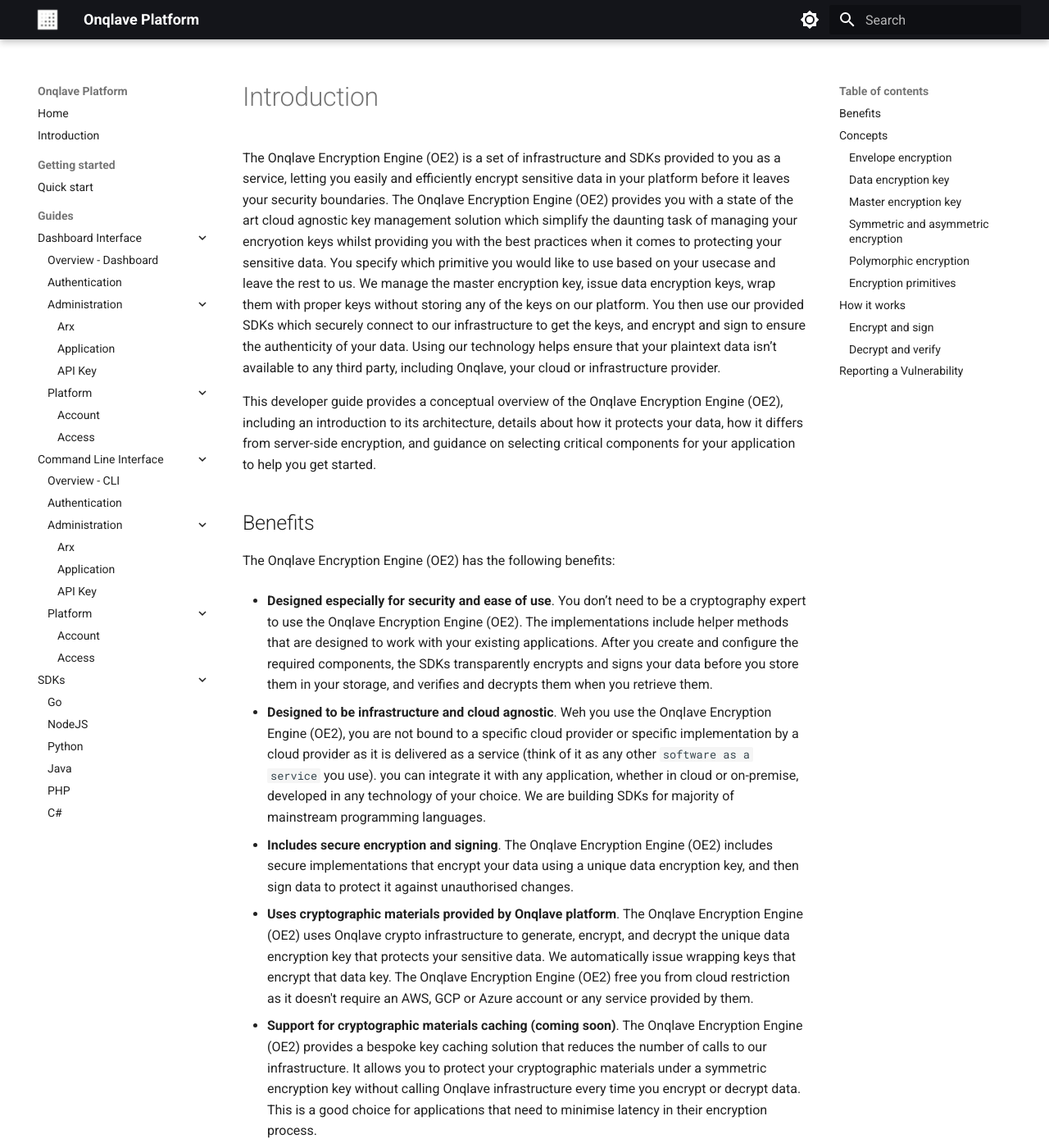
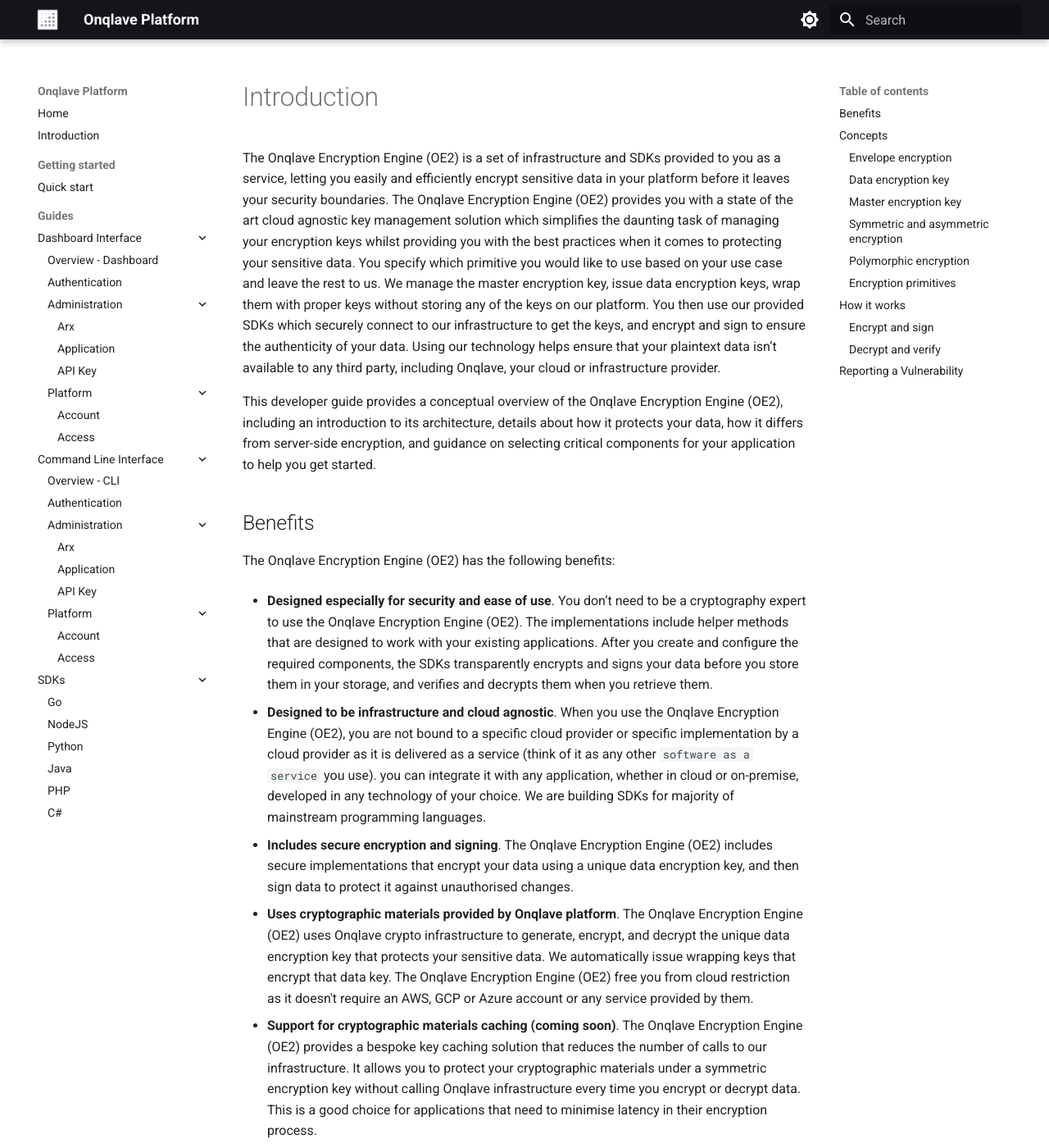
Before and after one commit to onqlavelabs/onqlave.docs, an MkDocs documentation site: the page built from docs/external-sources/architecture.md, in a window 1280 px wide and 1400 px high. Shown: the whole window at 82% size. Built offline with MkDocs 1.6.1 and Material for MkDocs 9.7.7, drawn with Linux system fonts in a browser that asks for light colours; the version menu is left out; some of the changed text lies outside the part shown.

Commit message:
fix spelling error
Signed-off-by: dcatonqlave <dc@onqlave.com>

```diff
--- a/docs/external-sources/architecture.md
+++ b/docs/external-sources/architecture.md
@@ -1,6 +1,6 @@
 # Introduction
 
-The Onqlave Encryption Engine (OE2) is a set of infrastructure and SDKs provided to you as a service, letting you easily and efficiently encrypt sensitive data in your platform before it leaves your security boundaries. The Onqlave Encryption Engine (OE2) provides you with a state of the art cloud agnostic key management solution which simplify the daunting task of managing your encryotion keys whilst providing you with the best practices when it comes to protecting your sensitive data. You specify which primitive you would like to use based on your usecase and leave the rest to us. We manage the master encryption key, issue data encryption keys, wrap them with proper keys without storing any of the keys on our platform. You then use our provided SDKs which securely connect to our infrastructure to get the keys, and encrypt and sign to ensure the authenticity of your data. Using our technology helps ensure that your plaintext data isn’t available to any third party, including Onqlave, your cloud or infrastructure provider.
+The Onqlave Encryption Engine (OE2) is a set of infrastructure and SDKs provided to you as a service, letting you easily and efficiently encrypt sensitive data in your platform before it leaves your security boundaries. The Onqlave Encryption Engine (OE2) provides you with a state of the art cloud agnostic key management solution which simplifies the daunting task of managing your encryption keys whilst providing you with the best practices when it comes to protecting your sensitive data. You specify which primitive you would like to use based on your use case and leave the rest to us. We manage the master encryption key, issue data encryption keys, wrap them with proper keys without storing any of the keys on our platform. You then use our provided SDKs which securely connect to our infrastructure to get the keys, and encrypt and sign to ensure the authenticity of your data. Using our technology helps ensure that your plaintext data isn’t available to any third party, including Onqlave, your cloud or infrastructure provider.
 
 This developer guide provides a conceptual overview of the Onqlave Encryption Engine (OE2), including an introduction to its architecture, details about how it protects your data, how it differs from server-side encryption, and guidance on selecting critical components for your application to help you get started.
 
@@ -25,7 +25,7 @@
 
 - **Designed especially for security and ease of use**. You don’t need to be a cryptography expert to use the Onqlave Encryption Engine (OE2). The implementations include helper methods that are designed to work with your existing applications. After you create and configure the required components, the SDKs transparently encrypts and signs your data before you store them in your storage, and verifies and decrypts them when you retrieve them.
 
-- **Designed to be infrastructure and cloud agnostic**. Weh you use the Onqlave Encryption Engine (OE2), you are not bound to a specific cloud provider or specific implementation by a cloud provider as it is delivered as a service (think of it as any other `software as a service` you use). you can integrate it with any application, whether in cloud or on-premise, developed in any technology of your choice. We are building SDKs for majority of mainstream programming languages.
+- **Designed to be infrastructure and cloud agnostic**. When you use the Onqlave Encryption Engine (OE2), you are not bound to a specific cloud provider or specific implementation by a cloud provider as it is delivered as a service (think of it as any other `software as a service` you use). you can integrate it with any application, whether in cloud or on-premise, developed in any technology of your choice. We are building SDKs for majority of mainstream programming languages.
 
 - **Includes secure encryption and signing**. The Onqlave Encryption Engine (OE2) includes secure implementations that encrypt your data using a unique data encryption key, and then sign data to protect it against unauthorised changes.
 
```
Also changed, not shown: other parts of docs/external-sources/architecture.md (+3 -3 lines).
